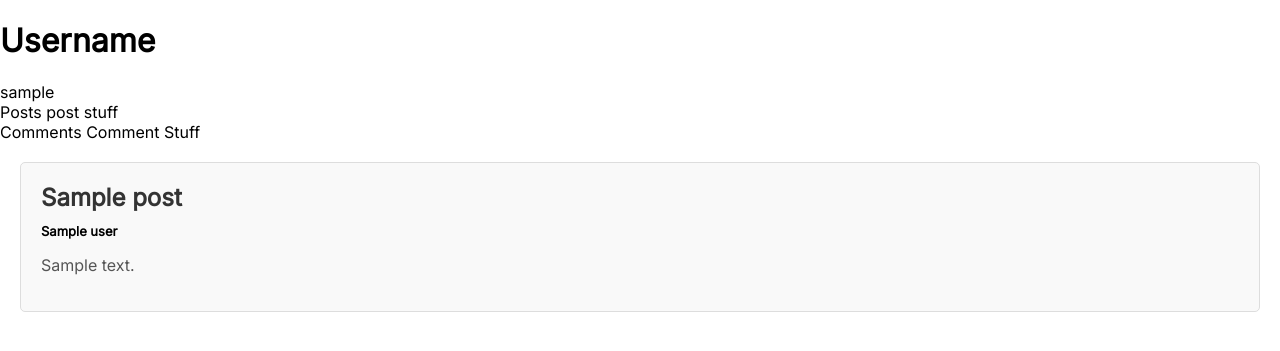
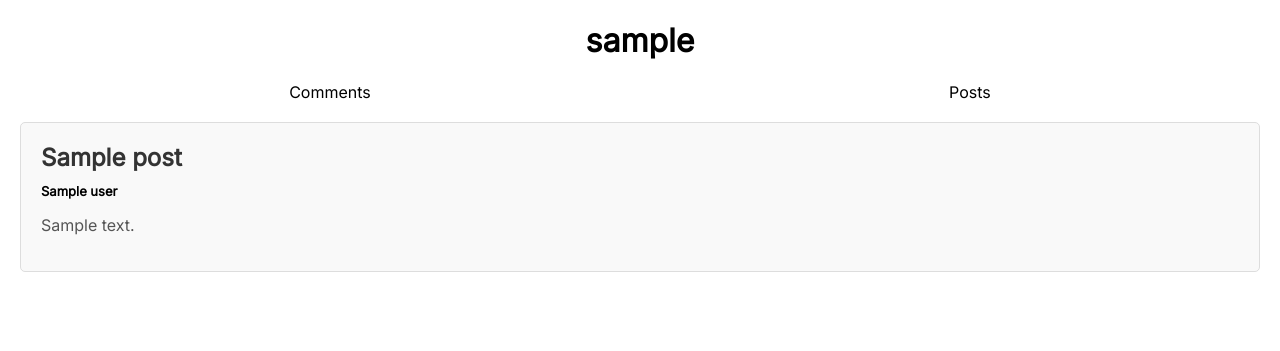
Before and after one commit to software-students-fall2023/2-web-app-exercise-sst2, a Flask app: page /profile/1/posts in a window 1280 px wide. Shown: the part 62-413 px from the top of the page. Run offline with Flask 3, Linux system fonts and the light colour scheme; the visitor is signed in with stand-in values (Sample User, id 1); a database or web service that is not in the repository returns one stand-in record (Sample ...).

Commit message:
css for profile and comment input

```diff
--- a/app.py
+++ b/app.py
@@ -131,11 +131,10 @@ def postPage(post_id):
     user = post['user']
     comment_ids = post.get("comments", [])
     data = commentsCollection.find({"_id": {"$in": comment_ids}})
-    return render_template("postPage.html", comments = data, sessionName = session['username'], post = post, post_id = post_id)
+    return render_template("postPage.html", comments = data, username = session['username'], post = post, post_id = post_id)
 
 @app.route('/profile/<profile_name>/comments')
 def profilePageComments(profile_name):
-    print(profile_name)
     comment_ids = usersCollection.find_one({"username":profile_name})['comments']
     comments = commentsCollection.find({"_id": {"$in": comment_ids}})
 
--- a/static/css/feed.css
+++ b/static/css/feed.css
@@ -6,12 +6,9 @@ body {
 }
 
 #content-div {
-    /* position: fixed;
-    top: 65px; */
+
     width: 100%;
     max-width: 1300px;
-    /* height: 100vh; */
-    /* overflow-y: auto; */
     margin: auto;
     margin-top: 25px;
     padding: 0 50px;
@@ -58,7 +55,6 @@ body {
 .post-item {
     text-decoration: none;
     display: block;
-    /* width: 500px; */
     width: 650px;
     padding: 25px;
 }
--- /dev/null
+++ b/static/css/profile.css
@@ -0,0 +1,14 @@
+.user-header {
+    text-align: center;
+}
+
+.user-header p {
+    font-weight: bold;
+    font-size: 20px;
+    margin: 0;
+}
+
+.user-links {
+    display: flex;
+    justify-content: space-around;
+}
--- a/templates/comment.html
+++ b/templates/comment.html
@@ -16,7 +16,7 @@
       >
     </h2>
     <p class="comment">{{ comment.text }}</p>
-    {% if sessionName == comment.user %} {% with type = "Comment", comment_id =
+    {% if username == comment.user %} {% with type = "Comment", comment_id =
     comment._id, route = "comment" %} {% include 'delete.html' %} {% endwith %}
     {% endif %}
   </div>
--- a/templates/post.html
+++ b/templates/post.html
@@ -15,7 +15,7 @@
       <h2 class="user">{{post.user}}</h2>
     </a>
     <p class="post-content">{{post.content}}</p>
-    {% if sessionName == post.user %} {% with type = "Post", route = "post" %}
-    {% include 'delete.html' %} {% endwith %} {% endif %}
+    {% if username == post.user %} {% with type = "Post", route = "post" %} {%
+    include 'delete.html' %} {% endwith %} {% endif %}
   </div>
 </html>
--- a/templates/postPage.html
+++ b/templates/postPage.html
@@ -17,8 +17,8 @@
       <h2 class="comments-title">Comments</h2>
       {% for comment in comments %} {% include 'comment.html' %} {% endfor %}
     </div>
-    <form action="/submit" method="post">
-      <input type="text" name="user_input" placeholder="Share your lore..." />
+    <form action="/submit" method="post" class="comment-submit">
+      <input type="text" name="user_input" placeholder="Comment..." />
       <input type="hidden" name="post_id" value="{{ post_id }}" />
       <button type="submit">Submit</button>
     </form>
--- a/templates/profile.html
+++ b/templates/profile.html
@@ -10,20 +10,13 @@
   </head>
   <body>
     {% include 'nav.html' %}
-    <div>
-      <div>
-        <h1>Username</h1>
-        <h>{{username}}</h>
+    <div class="profile-container">
+      <div class="user-header">
+        <h1>{{username}}</h1>
       </div>
-      <div>
-        <div>
-          <a href="/profile/{{profile_name}}/posts">Posts</a>
-          <h>post stuff</h>
-        </div>
-        <div>
-          <a href="/profile/{{profile_name}}/comments">Comments</a>
-          <h>Comment Stuff</h>
-        </div>
+      <div class="user-links">
+        <a href="/profile/{{profile_name}}/comments">Comments</a>
+        <a href="/profile/{{profile_name}}/posts">Posts</a>
       </div>
     </div>
   </body>
```
Also changed, not shown: other parts of templates/profile.html (+1 -1 lines), static/css/post.css (+35 -0 lines), templates/nav.html (+11 -6 lines).
